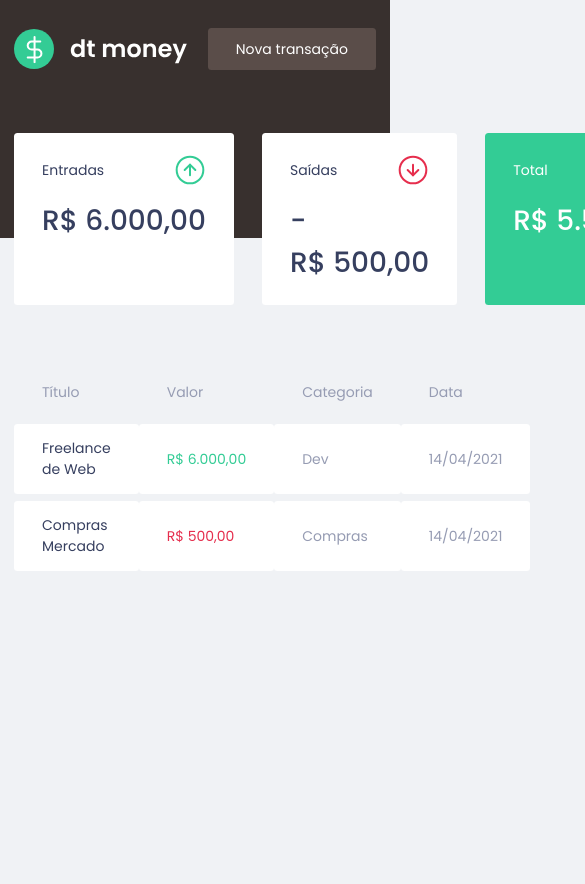
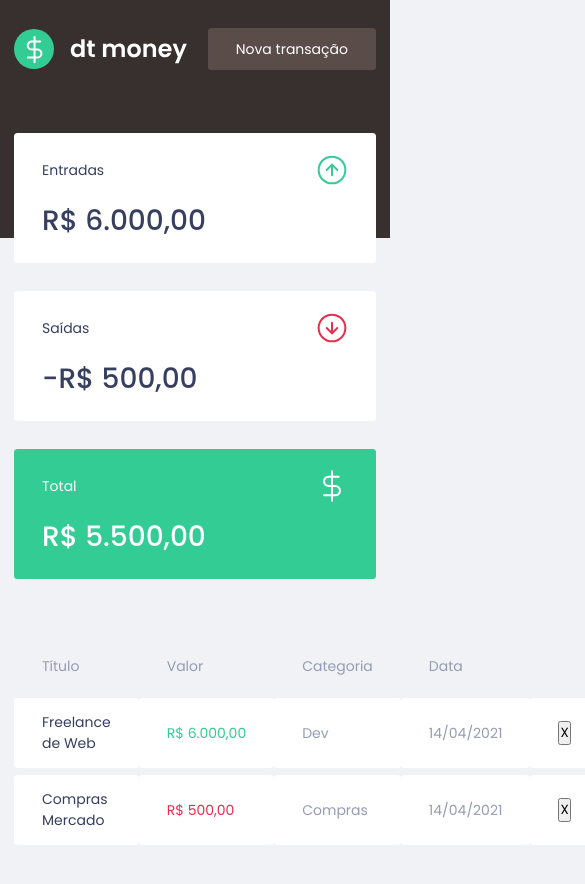
Before and after one commit to ricardomariz/dtmoney, a React (Create React App) app: page / in a window 390 px wide. Shown: the top 884 px of the page, 585 px wide, since content can reach past the window. Before the commit the page ends 844 px from the top, so only its background shows below. Built offline with nearby package versions, Linux system fonts and the light colour scheme.

Commit message:
added media query to summary component

```diff
--- a/src/components/Summary/styles.ts
+++ b/src/components/Summary/styles.ts
@@ -5,6 +5,10 @@ export const Container = styled.div`
   grid-template-columns: repeat(3, 1fr);
   gap: 2rem;
   margin-top: -10rem;
+
+  @media (max-width: 800px) {
+    grid-template-columns: revert;
+  }
 
   div {
     background: var(--shape);
--- a/src/components/TransactionsTable/index.tsx
+++ b/src/components/TransactionsTable/index.tsx
@@ -1,6 +1,5 @@
 import { useTransactions } from "../../hooks/useTransactions";
 import { Container } from "./styles";
-
 
 export function TransactionsTable() {
   const { transactions } = useTransactions()
@@ -14,6 +13,7 @@ export function TransactionsTable() {
             <th>Valor</th>
             <th>Categoria</th>
             <th>Data</th>
+            <th></th>
           </tr>
         </thead>
 
@@ -35,6 +35,9 @@ export function TransactionsTable() {
                   <td>{
                     new Intl.DateTimeFormat('pt-br').format(new Date(transaction.createdAt))
                   }</td>
+                  <td>
+                    <button type="button"><span>X</span></button>
+                  </td>
                 </tr>
               )
             })
```
